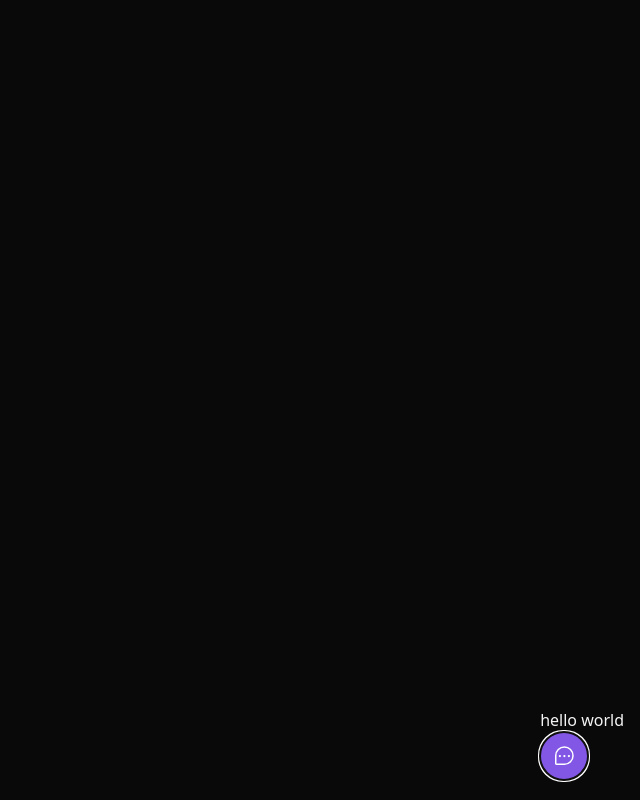
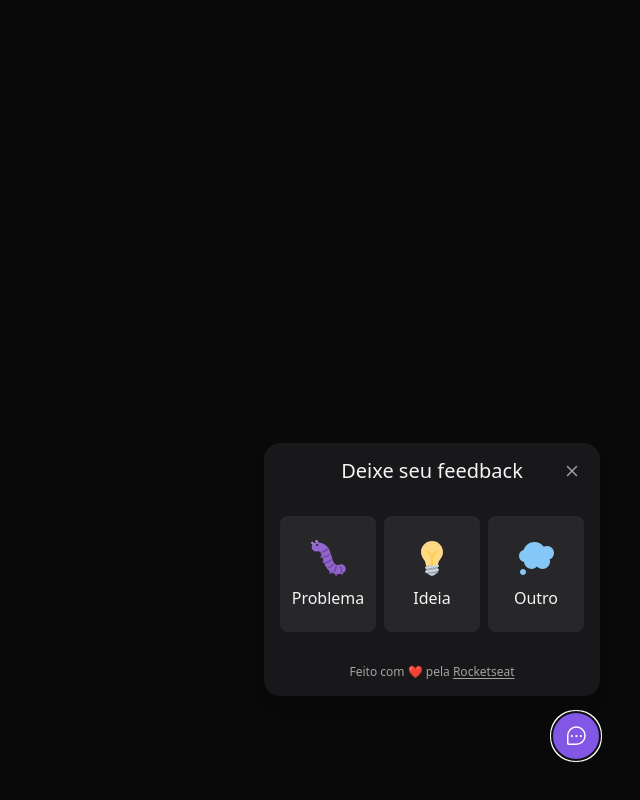
Before and after one commit to marcos-silva-rodrigues/nlw-return, a React (Vite) app: page / in a window 1280 px wide. Both pictures are taken after a click on the button "Feedback". Shown: the whole page, without its empty margins (640-1280 px from the left). Built offline with nearby package versions, Linux system fonts and the light colour scheme.

Commit message:
feat: use WidgetForm in Widget component

```diff
--- a/src/components/Widget.tsx
+++ b/src/components/Widget.tsx
@@ -1,14 +1,15 @@
 import { ChatTeardropDots } from "phosphor-react";
 import { Popover } from "@headlessui/react";
+import { WidgetForm } from "./WidgetForm";
 
 export function Widget() {
   return (
-    <Popover className="absolute bottom-5 right-4">
-      <Popover.Panel>hello world</Popover.Panel>
+    <Popover className="absolute bottom-4 right-4 md:bottom-10 md:right-10 flex flex-col items-end">
+      <Popover.Panel>
+        <WidgetForm />
+      </Popover.Panel>
 
-      <Popover.Button
-        className="bg-brand-500 rounded-full px-3 h-12 text-white flex items-center group"
-      >
+      <Popover.Button className="bg-brand-500 rounded-full px-3 h-12 text-white flex items-center group">
         <ChatTeardropDots className="w-6 h-6" />
 
         <span className="max-w-0 overflow-hidden group-hover:max-w-xs transition-all duration-500 ease-linear">
```
